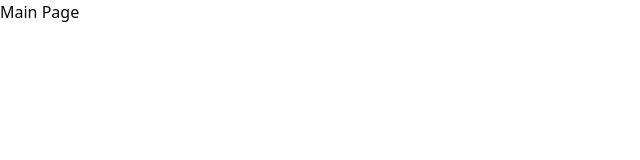
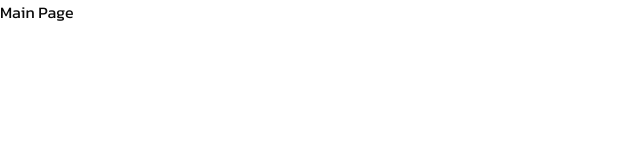
Before and after one commit to Khaspper/MoFlo-Take-Home-Project, a Next.js app: page / in a window 1280 px wide. Shown: the top 160 px of the page, without its empty margins (0-640 px from the left). Built offline with nearby package versions, Linux system fonts and the light colour scheme.

Commit message:
fix: make font the same through out the site

```diff
--- a/app/layout.tsx
+++ b/app/layout.tsx
@@ -1,5 +1,11 @@
 import type { Metadata } from "next";
 import "./globals.css";
+import { Kanit } from "next/font/google";
+
+const kanit = Kanit({
+  subsets: ["latin"],
+  weight: ["300", "400", "500", "600", "700"],
+});
 
 const defaultUrl = process.env.VERCEL_URL
   ? `https://${process.env.VERCEL_URL}`
@@ -16,7 +22,7 @@ export default function RootLayout({
   children: React.ReactNode;
 }>) {
   return (
-    <html lang="en">
+    <html lang="en" className={kanit.className}>
       <body>{children}</body>
     </html>
   );
--- a/package.json
+++ b/package.json
@@ -21,6 +21,7 @@
     "next-themes": "^0.4.6",
     "react": "^19.0.0",
     "react-dom": "^19.0.0",
+    "react-icons": "^5.5.0",
     "server-only": "^0.0.1",
     "tailwind-merge": "^3.3.0"
   },
```
Also changed, not shown: 1 other file (tests, documents, lock files or other folders).
